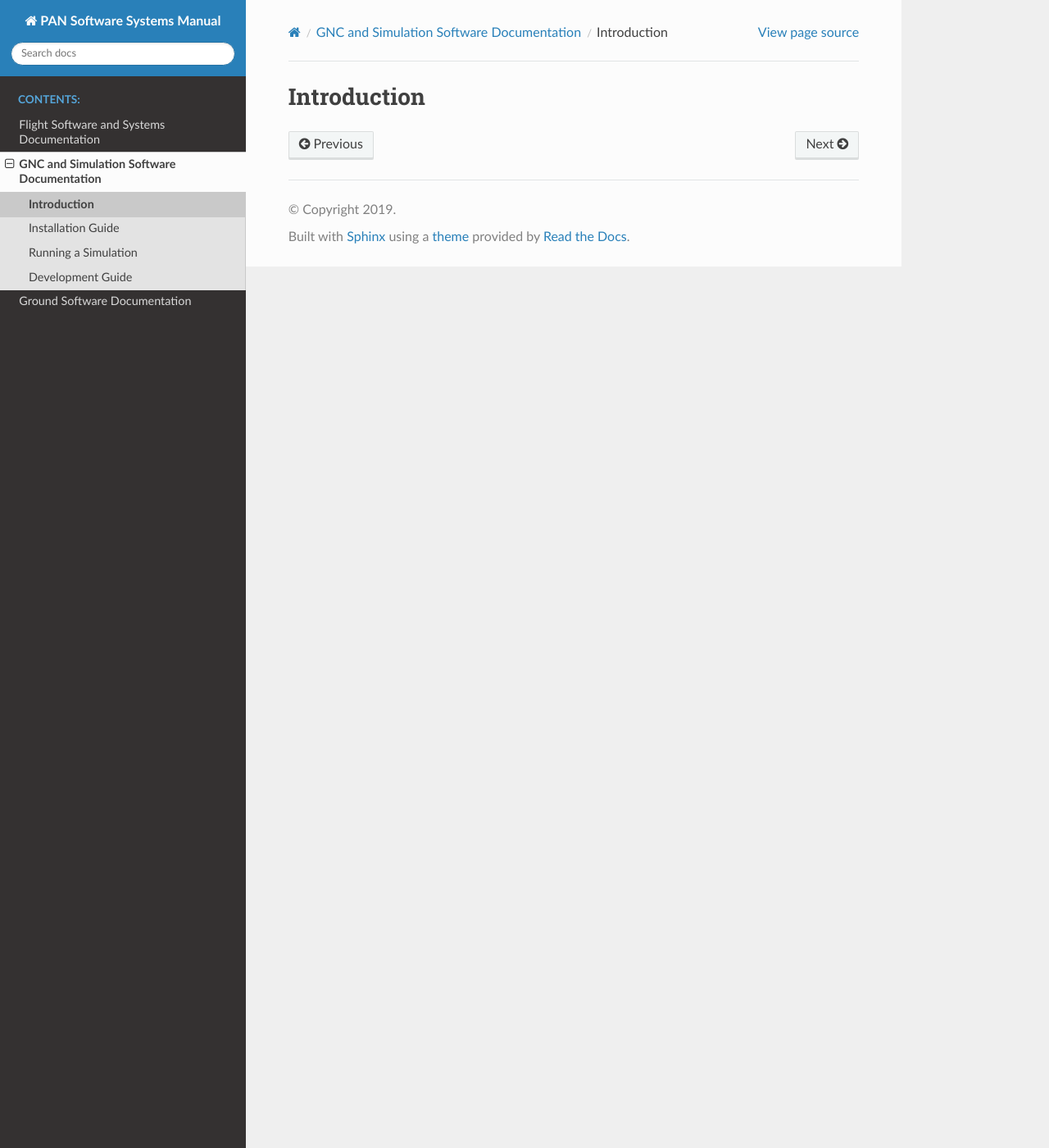
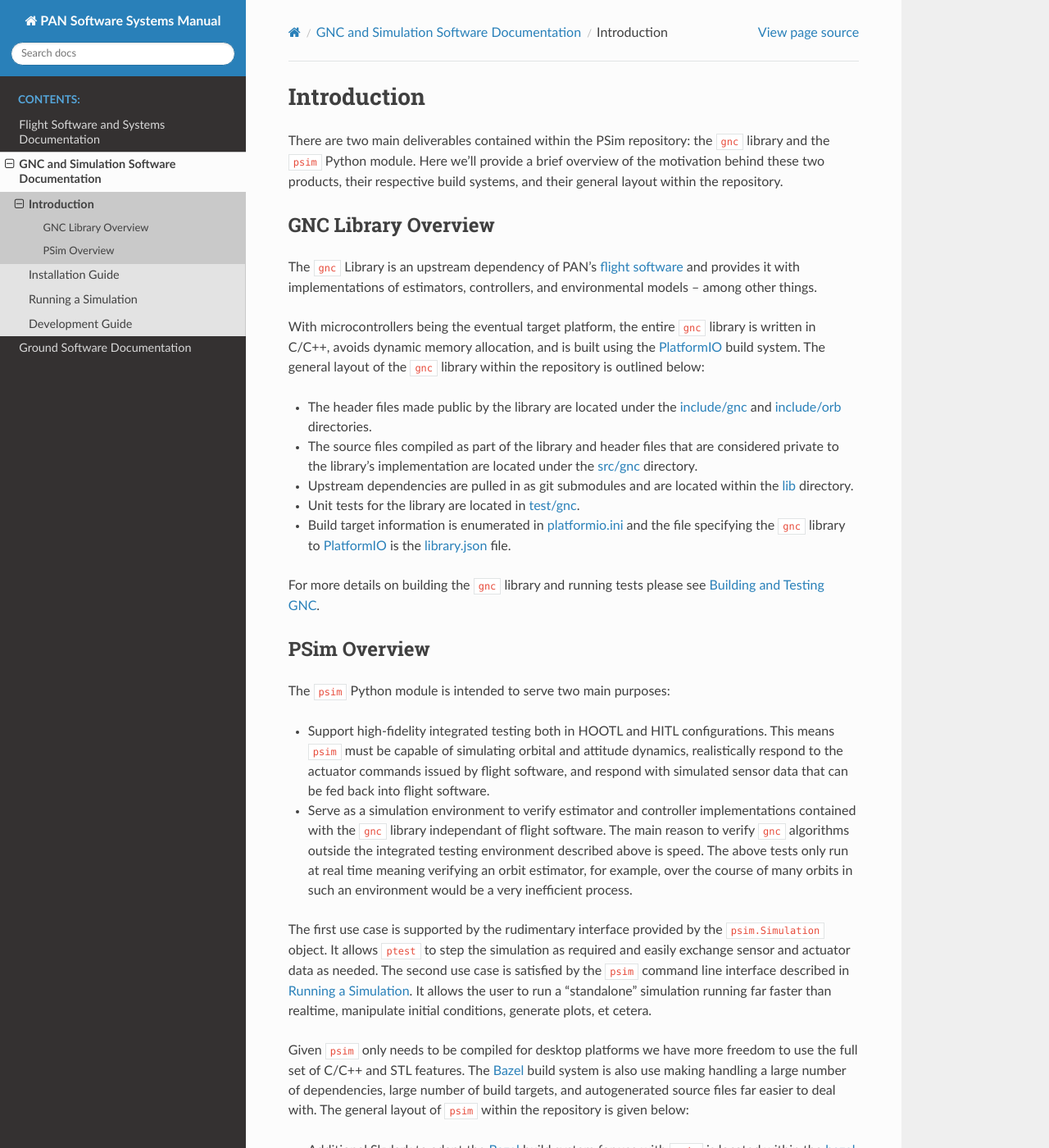
Before and after one commit to pathfinder-for-autonomous-navigation/Documentation, a Sphinx documentation site: the page built from source/psim/introduction.rst, in a window 1280 px wide and 1400 px high. Shown: the whole window at 82% size. Built offline with Sphinx 7.4.7 and the Read the Docs theme 2.0.0, drawn with Linux system fonts in a browser that asks for light colours; some of the changed text lies outside the part shown.

Commit message:
Updated the psim introduction

```diff
--- a/source/psim/introduction.rst
+++ b/source/psim/introduction.rst
@@ -4,3 +4,96 @@
 ==============================
 Introduction
 ==============================
+
+There are two main deliverables contained within the PSim repository: the ``gnc`` library and the ``psim`` Python module.
+Here we'll provide a brief overview of the motivation behind these two products, their respective build systems, and their general layout within the repository.
+
+
+.. _psim-introduction-gnc-library-overview:
+
+GNC Library Overview
+------------------------------
+
+The ``gnc`` Library is an upstream dependency of PAN's `flight software`__ and provides it with implementations of estimators, controllers, and environmental models -- among other things.
+
+With microcontrollers being the eventual target platform, the entire ``gnc`` library is written in C/C++, avoids dynamic memory allocation, and is built using the `PlatformIO`__ build system.
+The general layout of the ``gnc`` library within the repository is outlined below:
+
+__ https://github.com/pathfinder-for-autonomous-navigation/FlightSoftware
+__ https://platformio.org/
+
+* The header files made public by the library are located under the `include/gnc`__ and `include/orb`__ directories.
+
+* The source files compiled as part of the library and header files that are considered private to the library's implementation are located under the `src/gnc`__ directory.
+
+* Upstream dependencies are pulled in as git submodules and are located within the `lib`__ directory.
+
+* Unit tests for the library are located in `test/gnc`__.
+
+* Build target information is enumerated in `platformio.ini`__ and the file specifying the ``gnc`` library to `PlatformIO`__ is the `library.json`__ file.
+
+__ https://github.com/pathfinder-for-autonomous-navigation/psim/tree/master/include/gnc
+__ https://github.com/pathfinder-for-autonomous-navigation/psim/tree/master/include/orb
+__ https://github.com/pathfinder-for-autonomous-navigation/psim/tree/master/src/gnc
+__ https://github.com/pathfinder-for-autonomous-navigation/psim/tree/master/lib
+__ https://github.com/pathfinder-for-autonomous-navigation/psim/tree/master/test/gnc
+__ https://github.com/pathfinder-for-autonomous-navigation/psim/tree/master/platformio.ini
+__ https://platformio.org/
+__ https://github.com/pathfinder-for-autonomous-navigation/psim/tree/master/library.json
+
+For more details on building the ``gnc`` library and running tests please see :ref:`psim-installation-guide-building-and-testing-gnc`.
+
+
+.. _psim-introduction-psim-overview:
+
+PSim Overview
+------------------------------
+
+The ``psim`` Python module is intended to serve two main purposes:
+
+* Support high-fidelity integrated testing both in HOOTL and HITL configurations.
+  This means ``psim`` must be capable of simulating orbital and attitude dynamics, realistically respond to the actuator commands issued by flight software, and respond with simulated sensor data that can be fed back into flight software.
+
+* Serve as a simulation environment to verify estimator and controller implementations contained with the ``gnc`` library independant of flight software.
+  The main reason to verify ``gnc`` algorithms outside the integrated testing environment described above is speed.
+  The above tests only run at real time meaning verifying an orbit estimator, for example, over the course of many orbits in such an environment would be a very inefficient process.
+
+The first use case is supported by the rudimentary interface provided by the ``psim.Simulation`` object.
+It allows ``ptest`` to step the simulation as required and easily exchange sensor and actuator data as needed.
+The second use case is satisfied by the ``psim`` command line interface described in :ref:`psim-running-a-simulation`.
+It allows the user to run a "standalone" simulation running far faster than realtime, manipulate initial conditions, generate plots, et cetera.
+
+Given ``psim`` only needs to be compiled for desktop platforms we have more freedom to use the full set of C/C++ and STL features.
+The `Bazel`__ build system is also use making handling a large number of dependencies, large number of build targets, and autogenerated source files far easier to deal with.
+The general layout of ``psim`` within the repository is given below:
+
+__ https://bazel.build/
+
+* Additional Skylark to adapt the `Bazel`__ build system for use with ``psim`` is located within the `bazel`__ directory.
+  The code here supports the autogenerated `*.yml.hpp` files among other features.
+
+* The public header and YAML model interface files for each ``psim`` library are located within the `include/psim`__ directory.
+
+* The source files compiled are part of each respective library and header files considered to be private to each library's implementation are located under the `src/psim`__ directory.
+
+* Unit tests written using `GoogleTest`__ are locating in `test/psim`__.
+
+* The source code that actually makes the ``psim`` code accessible via Python is defined in `python/psim/_psim.cpp`__.
+
+* C/C++ build targets and dependency information are defined in the `WORKSPACE`__ and `BUILD.bazel`__ files.
+
+* Additional Python code making up the ``psim`` Python module can be found under the `python`__ directory.
+
+
+__ https://bazel.build/
+__ https://github.com/pathfinder-for-autonomous-navigation/psim/blob/master/bazel
+__ https://github.com/pathfinder-for-autonomous-navigation/psim/tree/master/include/psim
+__ https://github.com/pathfinder-for-autonomous-navigation/psim/tree/master/src/psim
+__ https://github.com/google/googletest
+__ https://github.com/pathfinder-for-autonomous-navigation/psim/tree/master/test/psim
+__ https://github.com/pathfinder-for-autonomous-navigation/psim/blob/master/python/psim/_psim.cpp
+__ https://github.com/pathfinder-for-autonomous-navigation/psim/blob/master/WORKSPACE
+__ https://github.com/pathfinder-for-autonomous-navigation/psim/blob/master/BUILD.bazel
+__ https://github.com/pathfinder-for-autonomous-navigation/psim/blob/master/python
+
+For more information on building the ``psim`` Python module and running unit tests please see :ref:`psim-installation-guide-building-and-testing-psim`.
```
